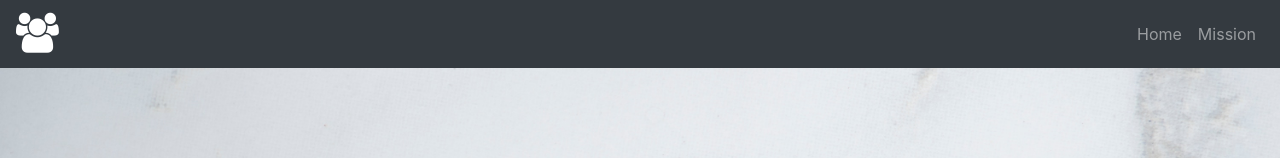
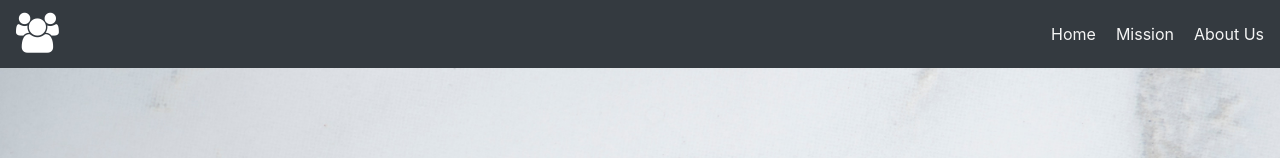
Before and after one commit to SaamPashai/landingPage, a React (Create React App) app: page / in a window 1280 px wide. Shown: the top 158 px of the page. Built offline with nearby package versions, Linux system fonts and the light colour scheme.

Commit message:
Add smooth scroll and finish menu bar

```diff
--- a/package.json
+++ b/package.json
@@ -7,6 +7,8 @@
     "bootstrap": "^4.2.1",
     "react": "^16.7.0",
     "react-dom": "^16.7.0",
+    "react-router-dom": "^4.3.1",
+    "react-router-hash-link": "^1.2.1",
     "react-scripts": "2.1.3",
     "reactstrap": "^7.1.0"
   },
--- a/src/MenuBar.js
+++ b/src/MenuBar.js
@@ -5,8 +5,9 @@ import {
     NavbarToggler,
     NavbarBrand,
     Nav,
-    NavItem,
-    NavLink } from 'reactstrap';
+    NavItem } from 'reactstrap';
+
+import { NavHashLink as NavLink } from 'react-router-hash-link';
 
 class MenuBar extends Component {
     constructor(props) {
@@ -35,13 +36,18 @@ class MenuBar extends Component {
                     <Collapse isOpen={this.state.isOpen} navbar>
                         <Nav className="ml-auto" navbar>
                             <NavItem>
-                                <NavLink href="#titleBlock">
+                                <NavLink smooth to="/#titleBlock">
                                     Home
                                 </NavLink>
                             </NavItem>
                             <NavItem>
-                                <NavLink href="#missionBlock">
+                                <NavLink smooth to="/#missionBlock">
                                     Mission
+                                </NavLink>
+                            </NavItem>
+                            <NavItem>
+                                <NavLink smooth to="/#aboutUsBlock">
+                                    About Us
                                 </NavLink>
                             </NavItem>
                         </Nav>
--- a/src/index.css
+++ b/src/index.css
@@ -92,3 +92,13 @@
 #socialMediaContainer a:hover {
   color: black;
 }
+
+.nav-item a {
+  margin-left: 20px;
+  color: whitesmoke;
+}
+
+.nav-item a:hover {
+  color: #4D85AC;
+  text-decoration: none;
+}
--- a/src/index.js
+++ b/src/index.js
@@ -3,5 +3,6 @@ import ReactDOM from 'react-dom';
 import App from './App';
 import 'bootstrap/dist/css/bootstrap.min.css';
 import './index.css';
+import { BrowserRouter } from 'react-router-dom';
 
-ReactDOM.render(<App />, document.getElementById('root'));
+ReactDOM.render(<BrowserRouter><App /></BrowserRouter>, document.getElementById('root'));
```
Also changed, not shown: 1 other file (tests, documents, lock files or other folders).
